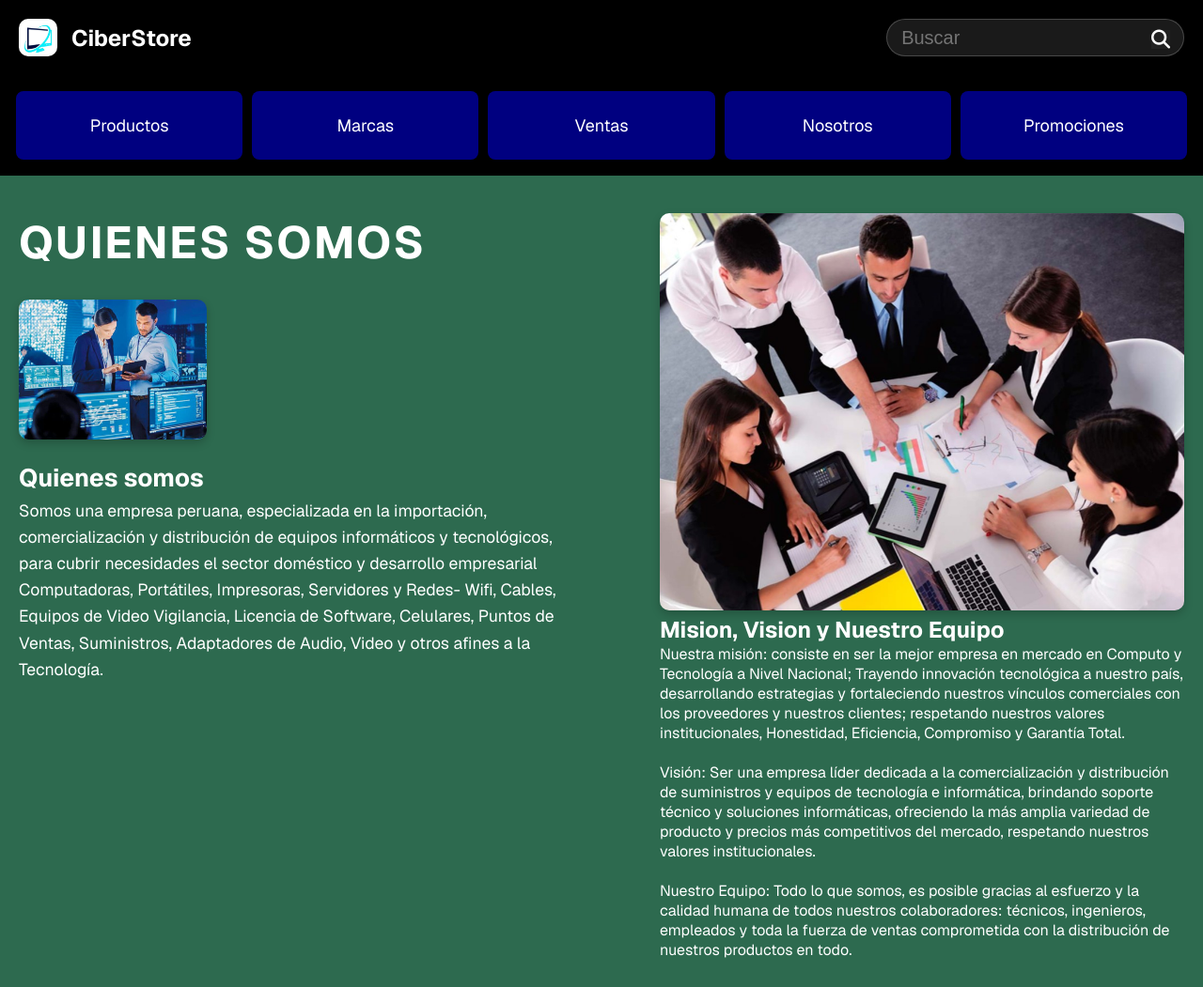
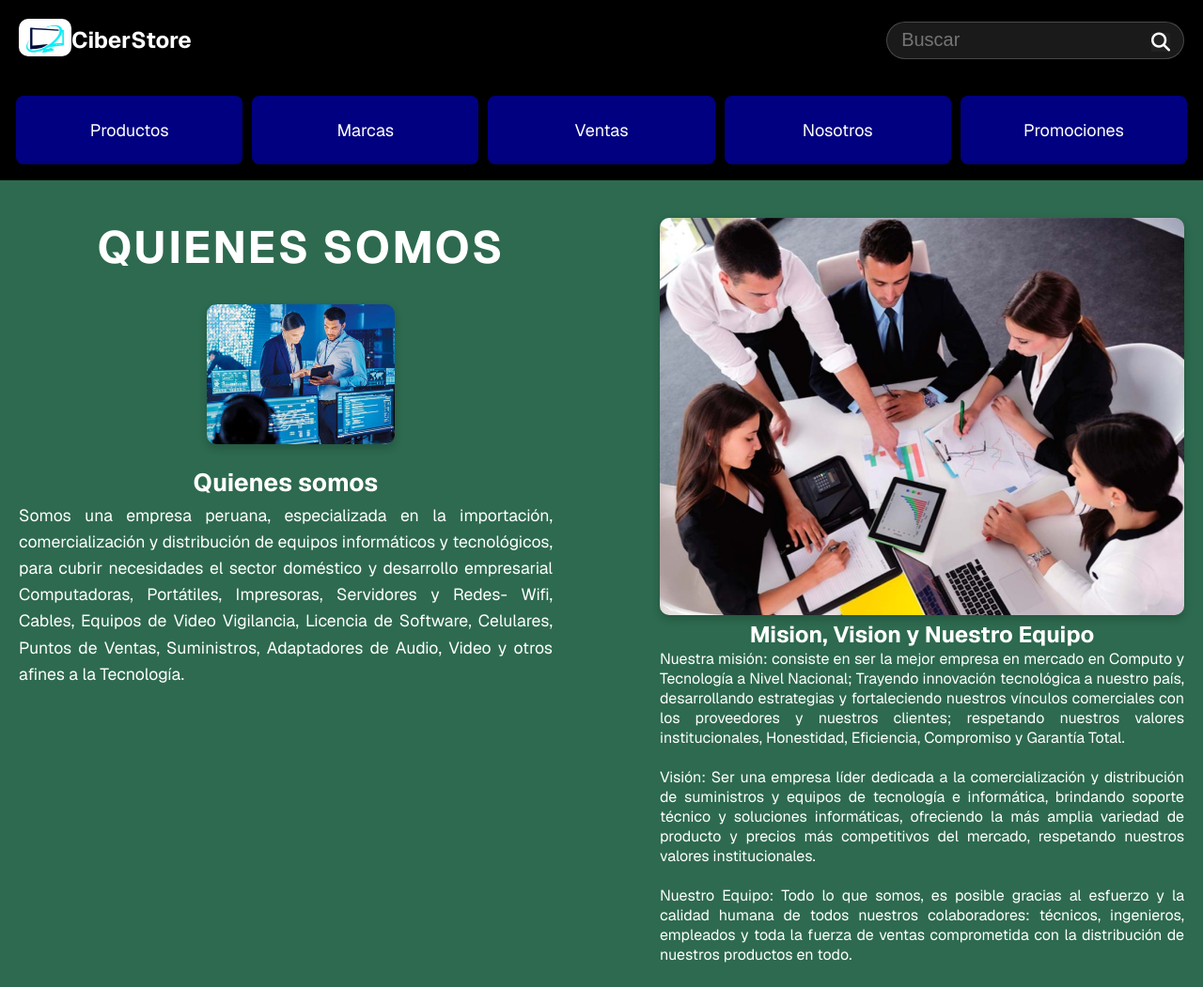
Before and after one commit to Hazielf/crispy-carnival, a plain HTML site: page nosotros.html in a window 1280 px wide. Shown: the top 1051 px of the page at 94% size. Drawn offline with nearby package versions, Linux system fonts and the light colour scheme.

Commit message:
Update nosotros.css

```diff
--- a/src/styles/nosotros.css
+++ b/src/styles/nosotros.css
@@ -55,6 +55,11 @@ main {
     /* Título en blanco */
 }
 
+.nosotros h1,
+h2 {
+    text-align: center;
+}
+
 
 .logo-container {
     display: flex;
@@ -64,13 +69,16 @@ main {
 }
 
 .logo {
+    display: block;
     max-width: 200px;
     /* Limita el tamaño del logo */
     height: auto;
+    margin: 0 auto;
 }
 
 .informacion-container {
     max-width: 600px;
+    margin-right: 2rem;
     font-size: 1.1rem;
     line-height: 1.6;
     /* Limite de      el ancho del texto */
@@ -102,3 +110,7 @@ img {
     background-color: #2D6A4F;
     /*fondo*/
 }
+
+p {
+    text-align: justify;
+}
```
